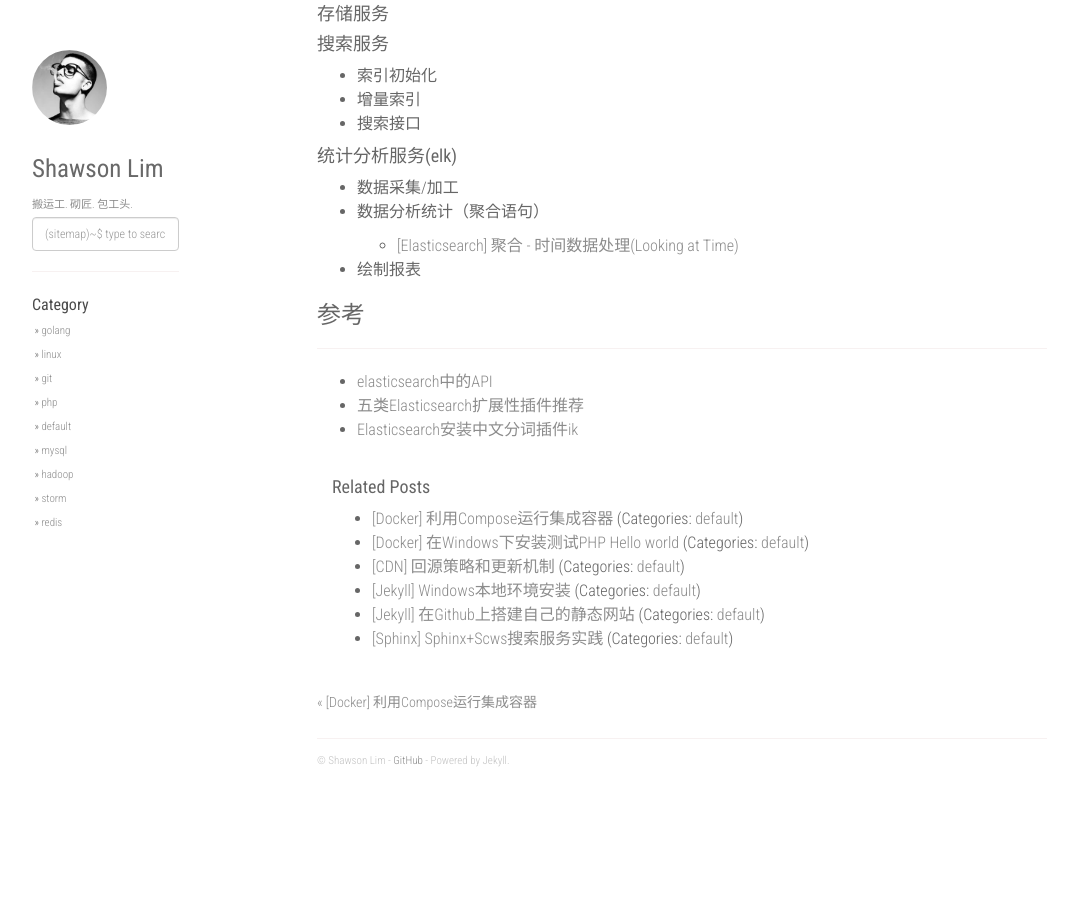
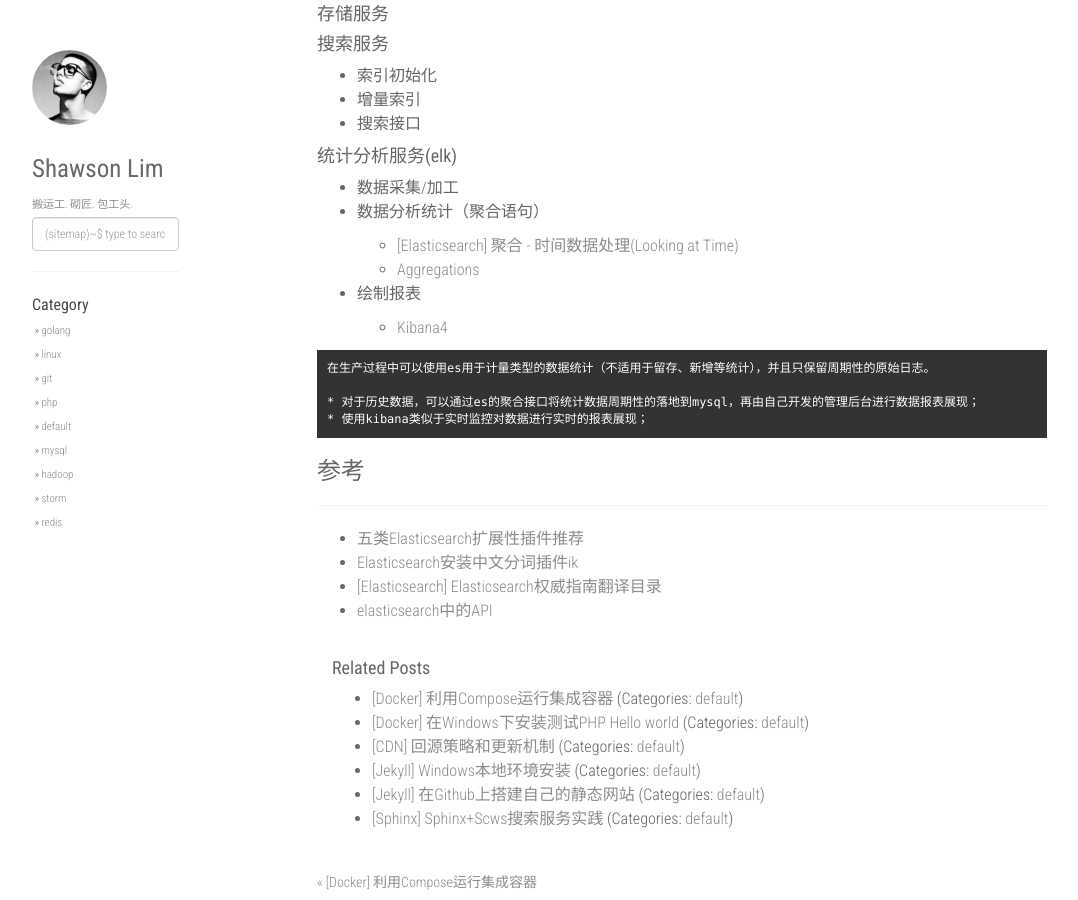
Before and after one commit to linsir123/linsir123.github.io, a Jekyll site: the page built from _posts/2016-07-11-elasticsearch-and-plugins-install.md, in a window 1280 px wide and 900 px high, scrolled down 1800 px. Shown: the whole window, without its empty margins (53-1131 px from the left). Built offline with Jekyll 4.4.1, drawn with Linux system fonts in a browser that asks for light colours; nearby versions of some CDN libraries; comment, search, counter and statistics services are not loaded; before the commit the page ends 2592 px from its top, so only the background shows below that.

Commit message:
update post.

````diff
--- a/_posts/2016-07-11-elasticsearch-and-plugins-install.md
+++ b/_posts/2016-07-11-elasticsearch-and-plugins-install.md
@@ -115,14 +115,25 @@ Java home: /usr/lib/jvm/jre
 * 数据采集/加工
 * 数据分析统计（聚合语句）
 
-  - [ [Elasticsearch] 聚合 - 时间数据处理(Looking at Time)](http://blog.csdn.net/dm_vincent/article/details/42594043){:target="_blank"}
+  - [[Elasticsearch] 聚合 - 时间数据处理(Looking at Time)](http://blog.csdn.net/dm_vincent/article/details/42594043){:target="_blank"}
+  - [Aggregations](https://www.elastic.co/guide/en/elasticsearch/reference/current/search-aggregations.html){:target="_blank"}
 
 * 绘制报表
+
+  - [Kibana4](http://kibana.logstash.es/content/kibana/v4/){:target="_blank"}
+
+```
+在生产过程中可以使用es用于计量类型的数据统计（不适用于留存、新增等统计），并且只保留周期性的原始日志。
+
+* 对于历史数据，可以通过es的聚合接口将统计数据周期性的落地到mysql，再由自己开发的管理后台进行数据报表展现；
+* 使用kibana类似于实时监控对数据进行实时的报表展现；
+```
 
 
 ### 参考
 -----------------------------
 
+* [五类Elasticsearch扩展性插件推荐](http://cloud.51cto.com/art/201505/476450.htm){:target="_blank"}
+* [Elasticsearch安装中文分词插件ik](http://blog.csdn.net/liuzhenfeng/article/details/39404435){:target="_blank"}
+* [[Elasticsearch] Elasticsearch权威指南翻译目录](http://blog.csdn.net/dm_vincent/article/details/46994535){:target="_blank"}
 * [elasticsearch中的API](http://www.cnblogs.com/yjf512/p/4862992.html){:target="_blank"}
-* [五类Elasticsearch扩展性插件推荐](http://cloud.51cto.com/art/201505/476450.htm){:target="_blank"}
-* [ Elasticsearch安装中文分词插件ik](http://blog.csdn.net/liuzhenfeng/article/details/39404435){:target="_blank"}
````
